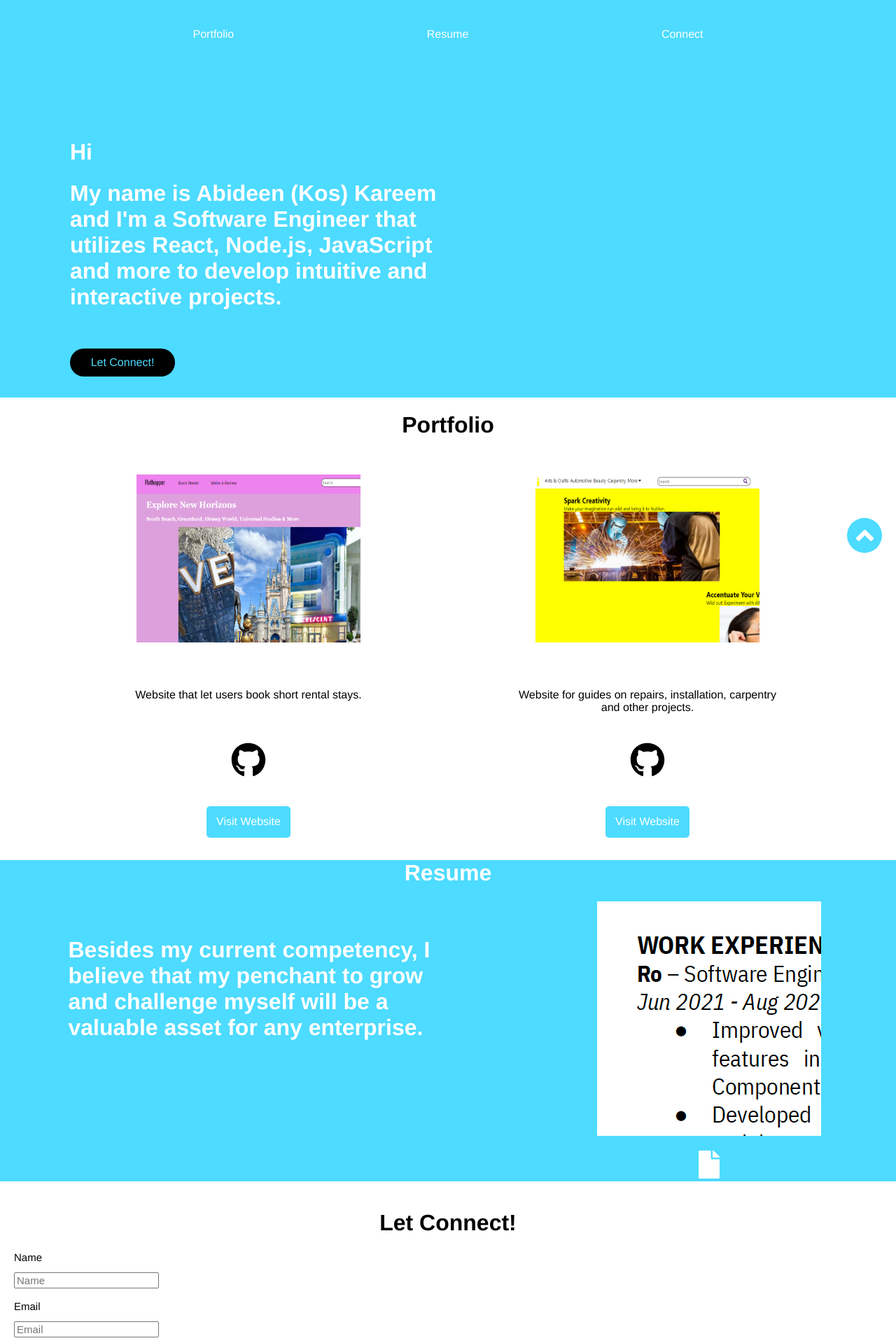
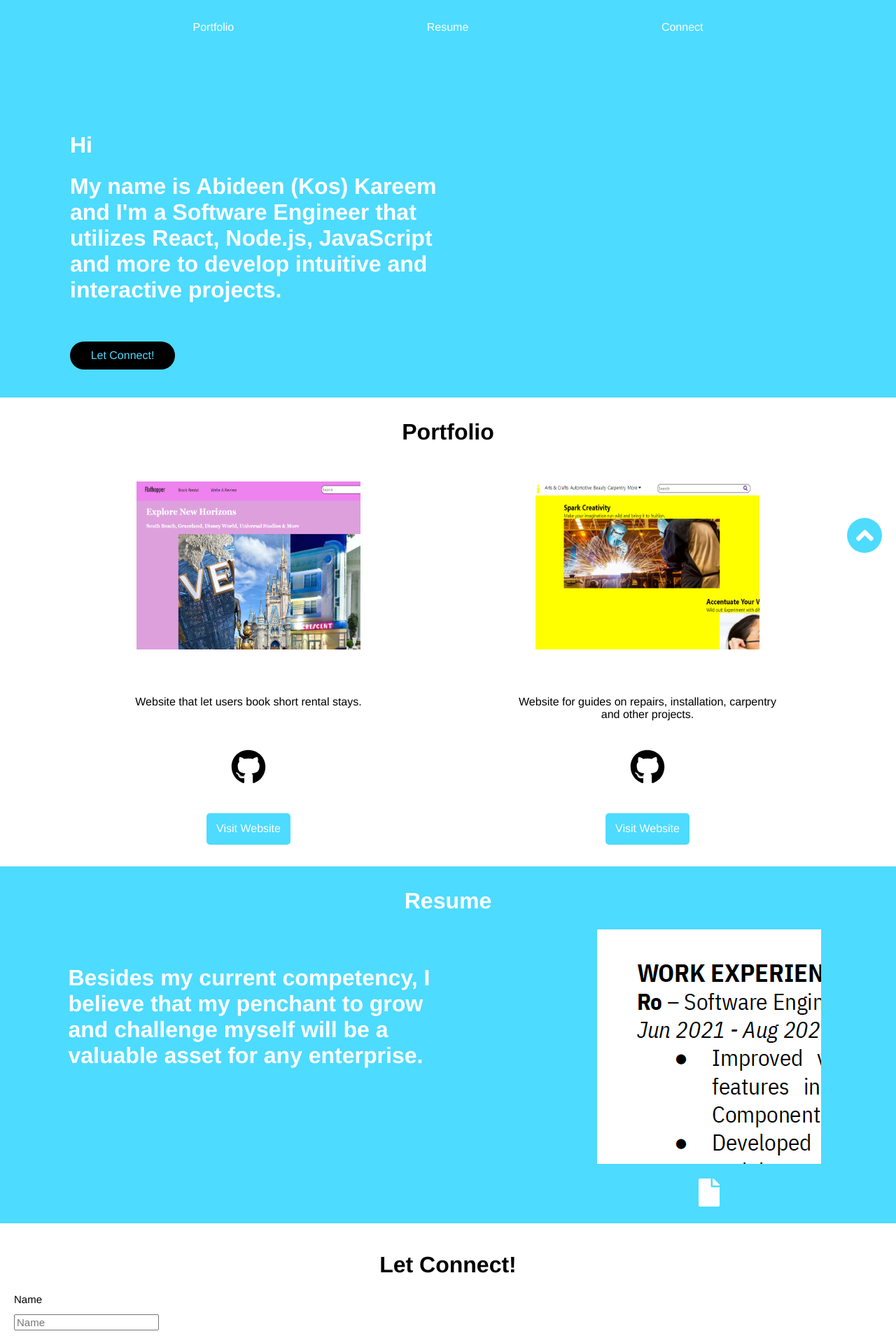
Before and after one commit to abideen11/portfolio-repo, a React (Create React App) app: page / in a window 1280 px wide. Shown: the top 1919 px of the page at 70% size. Built offline with nearby package versions, Linux system fonts and the light colour scheme.

Commit message:
Updated components css padding

```diff
--- a/src/styles/Introduction.css
+++ b/src/styles/Introduction.css
@@ -1,8 +1,7 @@
 .intro-div {
   font-family: Helvetica, sans-serif;
   background: #4ddbff;
-  padding-top: 20px;
-  padding-bottom: 10px;
+  padding: 10px 0 20px 0;
 }
 
 .intro-div-inner {
--- a/src/styles/PortfolioProjects.css
+++ b/src/styles/PortfolioProjects.css
@@ -1,5 +1,6 @@
 .projects-div {
   font-family: Helvetica, sans-serif;
+  padding: 10px 0 20px 0;
 }
 
 .projects-title {
--- a/src/styles/Resume.css
+++ b/src/styles/Resume.css
@@ -2,6 +2,7 @@
   background: #4ddbff;
   color: white;
   font-family: Helvetica, sans-serif;
+  padding: 10px 0 20px 0;
 }
 
 .resume-div h1 {
```
